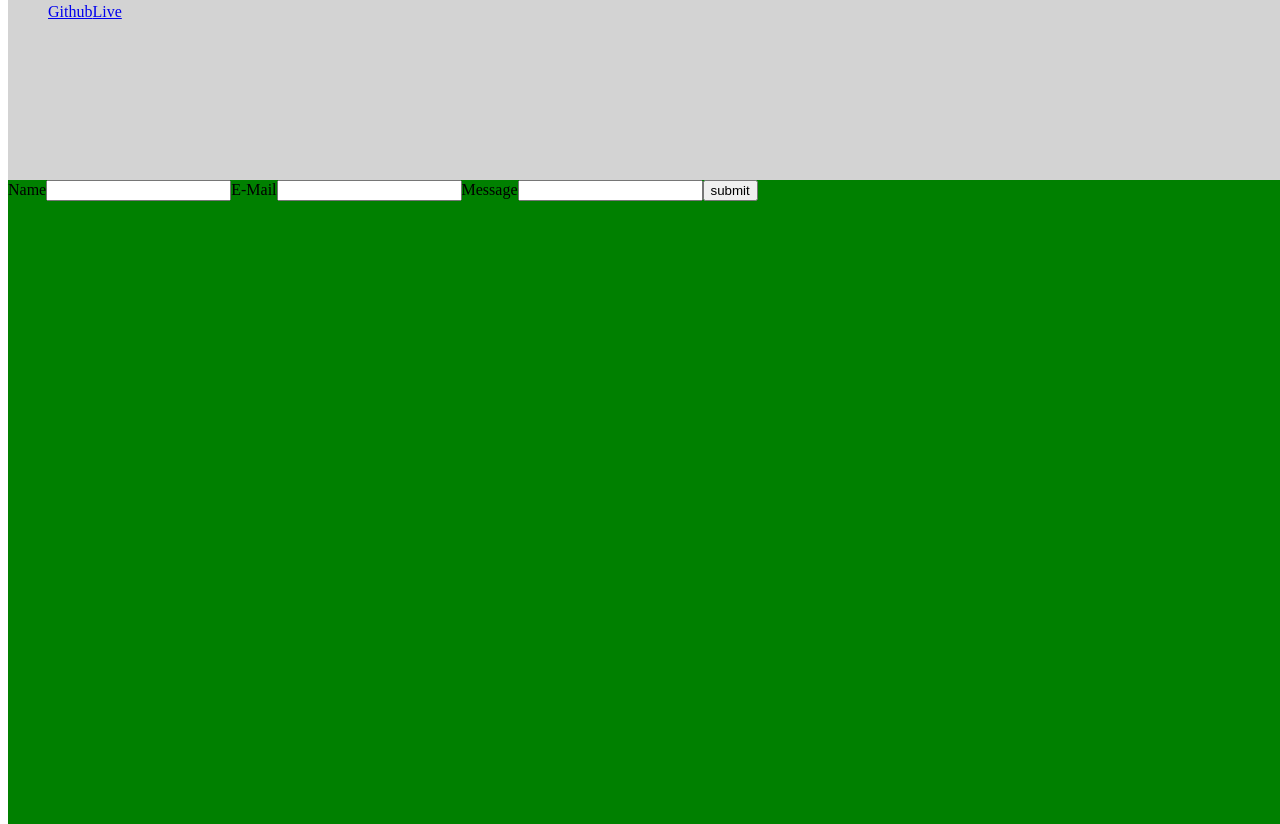
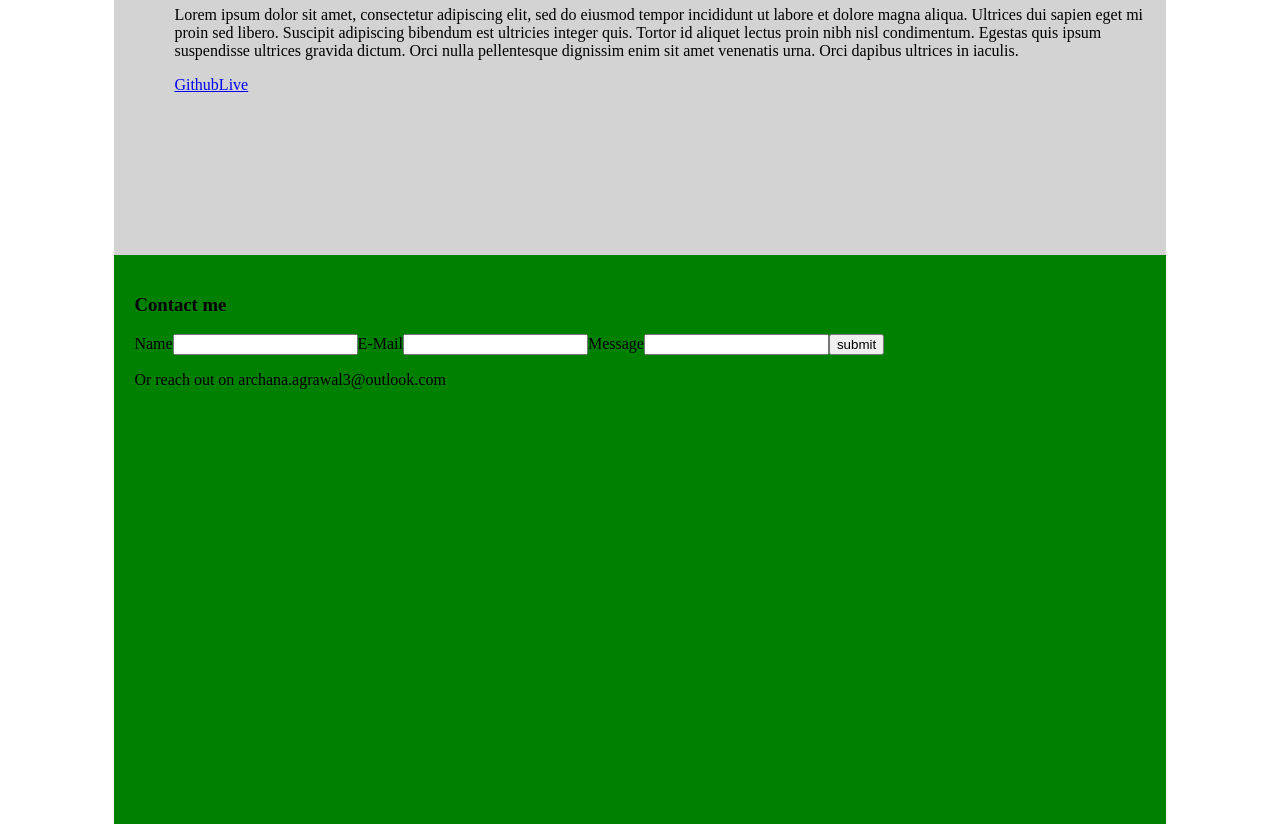
Before and after one commit to archa-agrawal/dev-portfolio, a Gatsby site: page / in a window 1280 px wide. Shown: the part 1973-2797 px from the top of the page. Built offline with nearby package versions, Linux system fonts and the light colour scheme; Gatsby itself is replaced by a stand-in of ours.

Commit message:
Added basic layout styling

```diff
--- a/src/components/routes/Contact.js
+++ b/src/components/routes/Contact.js
@@ -3,6 +3,7 @@ import React from "react";
 const Contact = () => {
   return (
     <div style={{ backgroundColor: "green" }}>
+      <h3>Contact me</h3>
       <form>
         <label htmlFor={"name"}>Name</label>
         <input type={"text"} id={"name"} />
@@ -12,6 +13,7 @@ const Contact = () => {
         <input type={"text"} id={"message"} />
         <input type={"button"} value={"submit"} />
       </form>
+      <p>Or reach out on archana.agrawal3@outlook.com</p>
     </div>
   );
 };
--- a/src/components/shared/layout.scss
+++ b/src/components/shared/layout.scss
@@ -7,9 +7,11 @@
     position: relative;
     top: $nav-height;
     > div{
-      width: 100vw;
+      width: 80%;
       min-height: calc(100vh - $nav-height);
       height: auto;
+      margin: 0 auto;
+      padding: 20px;
     }
   }
 }
```
